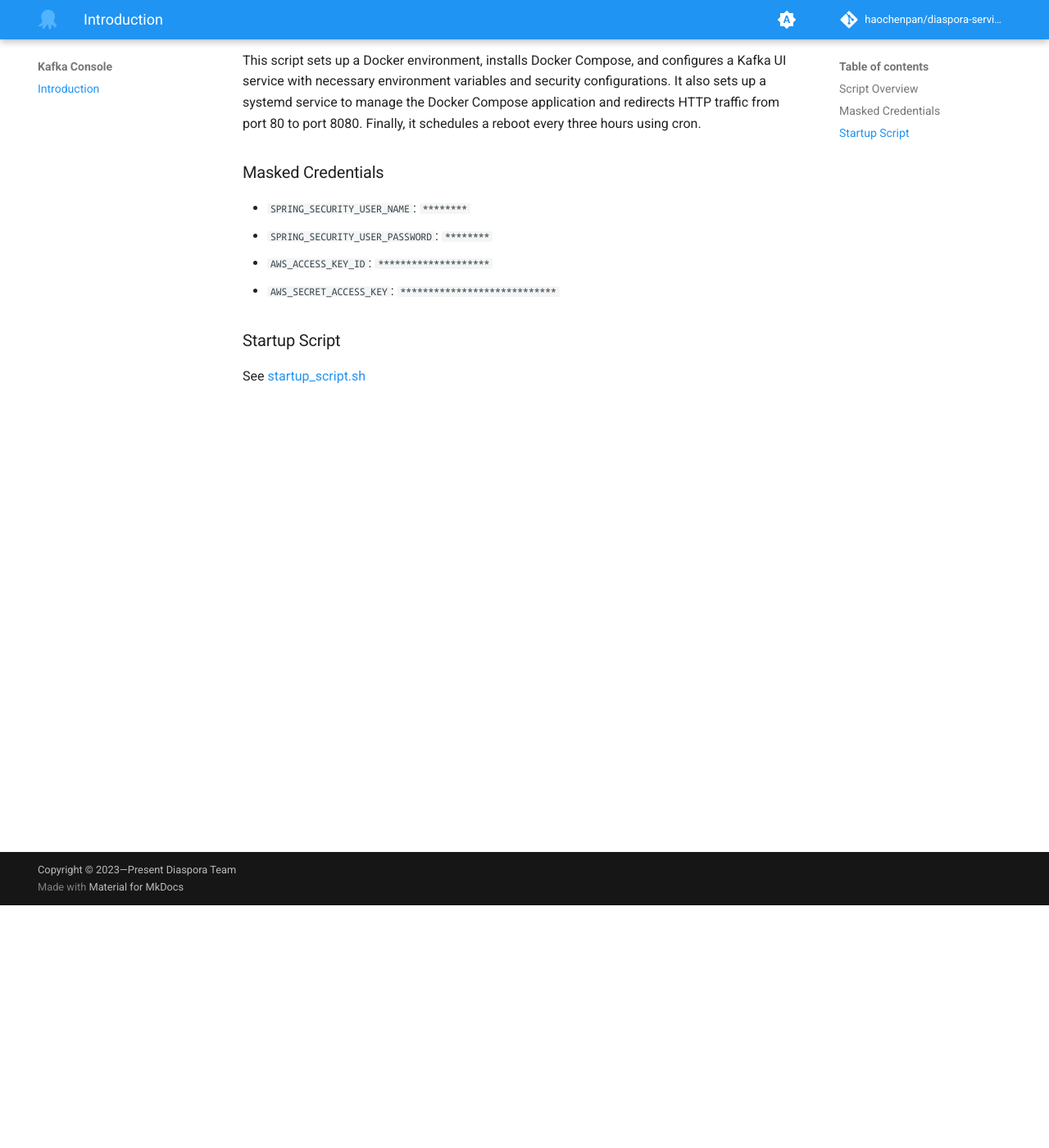
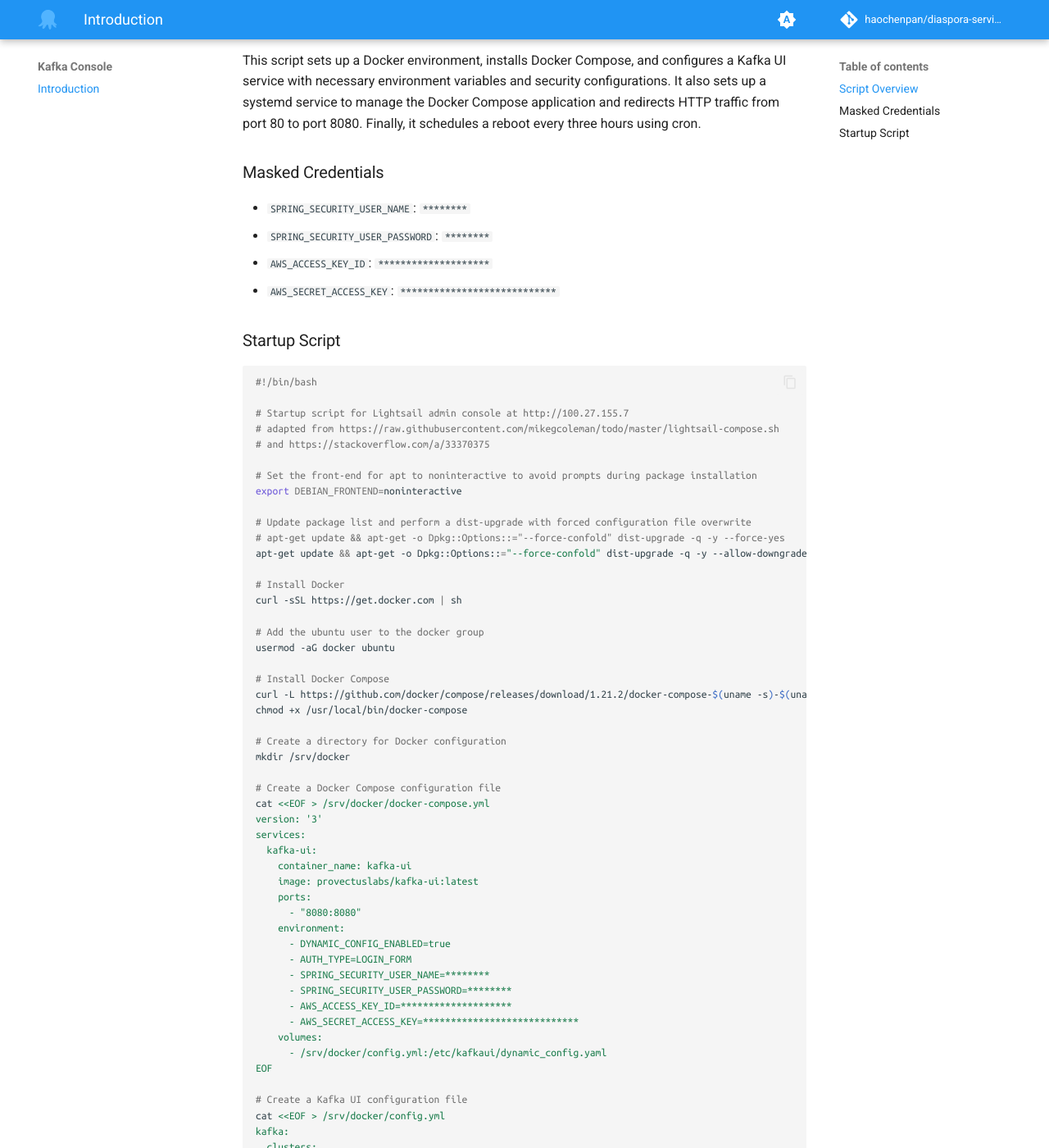
Before and after one commit to haochenpan/diaspora-service, an MkDocs documentation site: the page built from docs/kafka-console/intro.md, in a window 1280 px wide and 1400 px high, scrolled down 296 px. Shown: the whole window at 82% size. Built offline with MkDocs 1.6.1 and Material for MkDocs 9.7.7, drawn with Linux system fonts in a browser that asks for light colours; comment, search, counter and statistics services are not loaded; the version menu is left out; some of the changed text lies outside the part shown.

Commit message:
move kafka-console script

````diff
--- a/docs/kafka-console/intro.md
+++ b/docs/kafka-console/intro.md
@@ -14,4 +14,83 @@
 
 ### Startup Script
 
-See [startup_script.sh](https://github.com/haochenpan/diaspora-service/blob/main/kafka_console/startup_script.sh)
+```bash
+#!/bin/bash
+
+# Startup script for Lightsail admin console at http://100.27.155.7
+# adapted from https://raw.githubusercontent.com/mikegcoleman/todo/master/lightsail-compose.sh
+# and https://stackoverflow.com/a/33370375
+
+# Set the front-end for apt to noninteractive to avoid prompts during package installation
+export DEBIAN_FRONTEND=noninteractive
+
+# Update package list and perform a dist-upgrade with forced configuration file overwrite
+# apt-get update && apt-get -o Dpkg::Options::="--force-confold" dist-upgrade -q -y --force-yes
+apt-get update && apt-get -o Dpkg::Options::="--force-confold" dist-upgrade -q -y --allow-downgrades
+
+# Install Docker
+curl -sSL https://get.docker.com | sh
+
+# Add the ubuntu user to the docker group
+usermod -aG docker ubuntu
+
+# Install Docker Compose
+curl -L https://github.com/docker/compose/releases/download/1.21.2/docker-compose-$(uname -s)-$(uname -m) -o /usr/local/bin/docker-compose
+chmod +x /usr/local/bin/docker-compose
+
+# Create a directory for Docker configuration
+mkdir /srv/docker
+
+# Create a Docker Compose configuration file
+cat <<EOF > /srv/docker/docker-compose.yml
+version: '3'
+services:
+  kafka-ui:
+    container_name: kafka-ui
+    image: provectuslabs/kafka-ui:latest
+    ports:
+      - "8080:8080"
+    environment:
+      - DYNAMIC_CONFIG_ENABLED=true
+      - AUTH_TYPE=LOGIN_FORM
+      - SPRING_SECURITY_USER_NAME=********
+      - SPRING_SECURITY_USER_PASSWORD=********
+      - AWS_ACCESS_KEY_ID=********************
+      - AWS_SECRET_ACCESS_KEY=****************************
+    volumes:
+      - /srv/docker/config.yml:/etc/kafkaui/dynamic_config.yaml
+EOF
+
+# Create a Kafka UI configuration file
+cat <<EOF > /srv/docker/config.yml
+kafka:
+  clusters:
+    - name: diaspora
+      bootstrapServers: b-1-public.diaspora.fy49oq.c9.kafka.us-east-1.amazonaws.com:9198,b-2-public.diaspora.fy49oq.c9.kafka.us-east-1.amazonaws.com:9198
+      properties:
+        security.protocol: SASL_SSL
+        sasl.mechanism: AWS_MSK_IAM
+        sasl.client.callback.handler.class: software.amazon.msk.auth.iam.IAMClientCallbackHandler
+        sasl.jaas.config: software.amazon.msk.auth.iam.IAMLoginModule required awsProfileName="default";
+EOF
+
+# Download the systemd service file for Docker Compose application
+curl -o /etc/systemd/system/docker-compose-app.service https://raw.githubusercontent.com/zahedahmed/todo/master/docker-compose-app.service
+
+# Enable the Docker Compose application service
+systemctl enable docker-compose-app
+
+# Start the Docker Compose application in detached mode
+docker-compose -f /srv/docker/docker-compose.yml up -d
+
+# Redirect port 80 to port 8080 using iptables
+iptables -t nat -A PREROUTING -p tcp --dport 80 -j REDIRECT --to-port 8080
+
+# Install iptables-persistent to save iptables rules
+apt-get install -y iptables-persistent
+netfilter-persistent save
+
+# Schedule a reboot every 3 days at 4:30 AM
+(crontab -l 2>/dev/null; echo "30 4 */3 * * /sbin/reboot") | crontab -
+
+```
````
Also changed, not shown: 1 other file.
